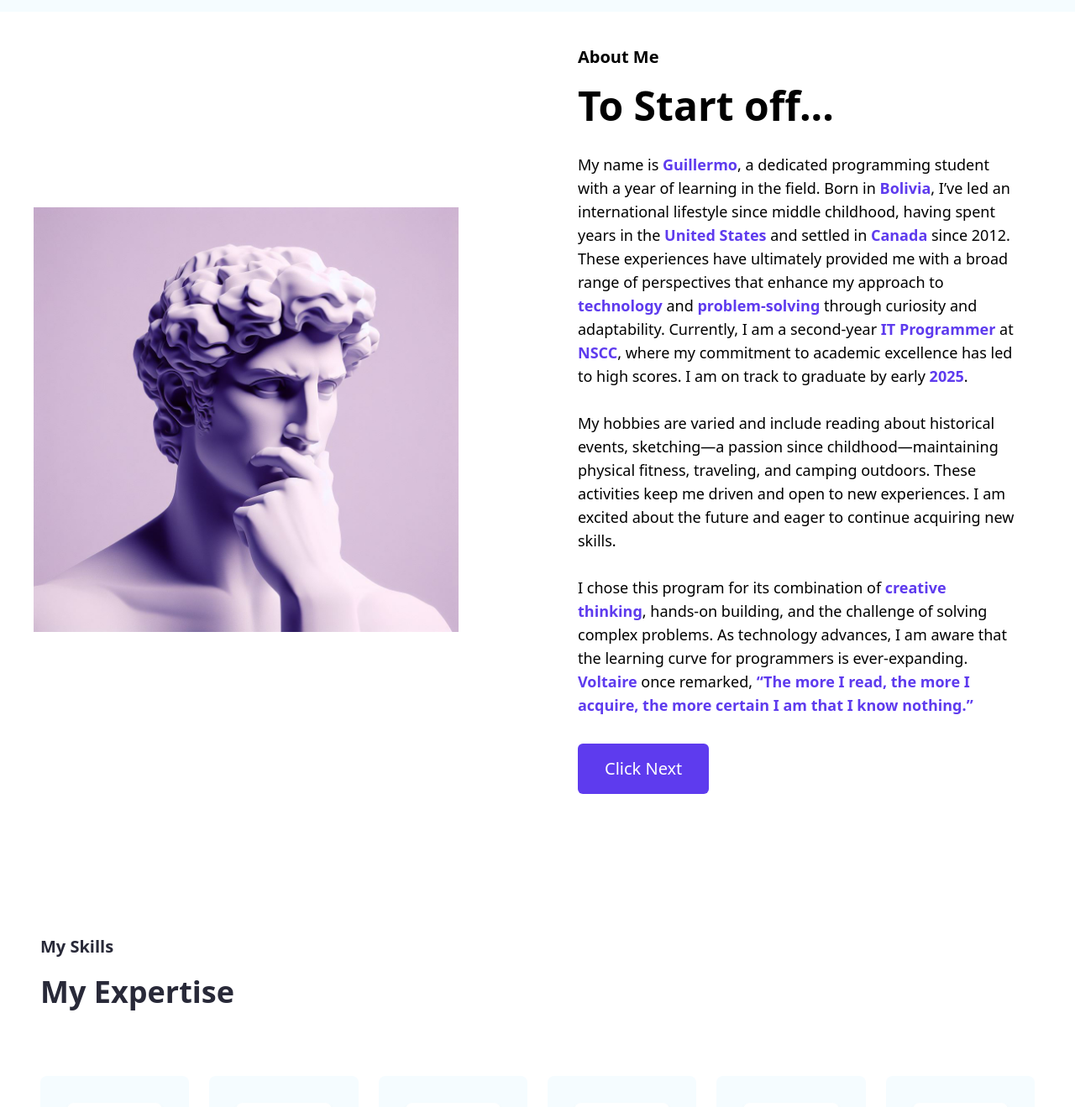
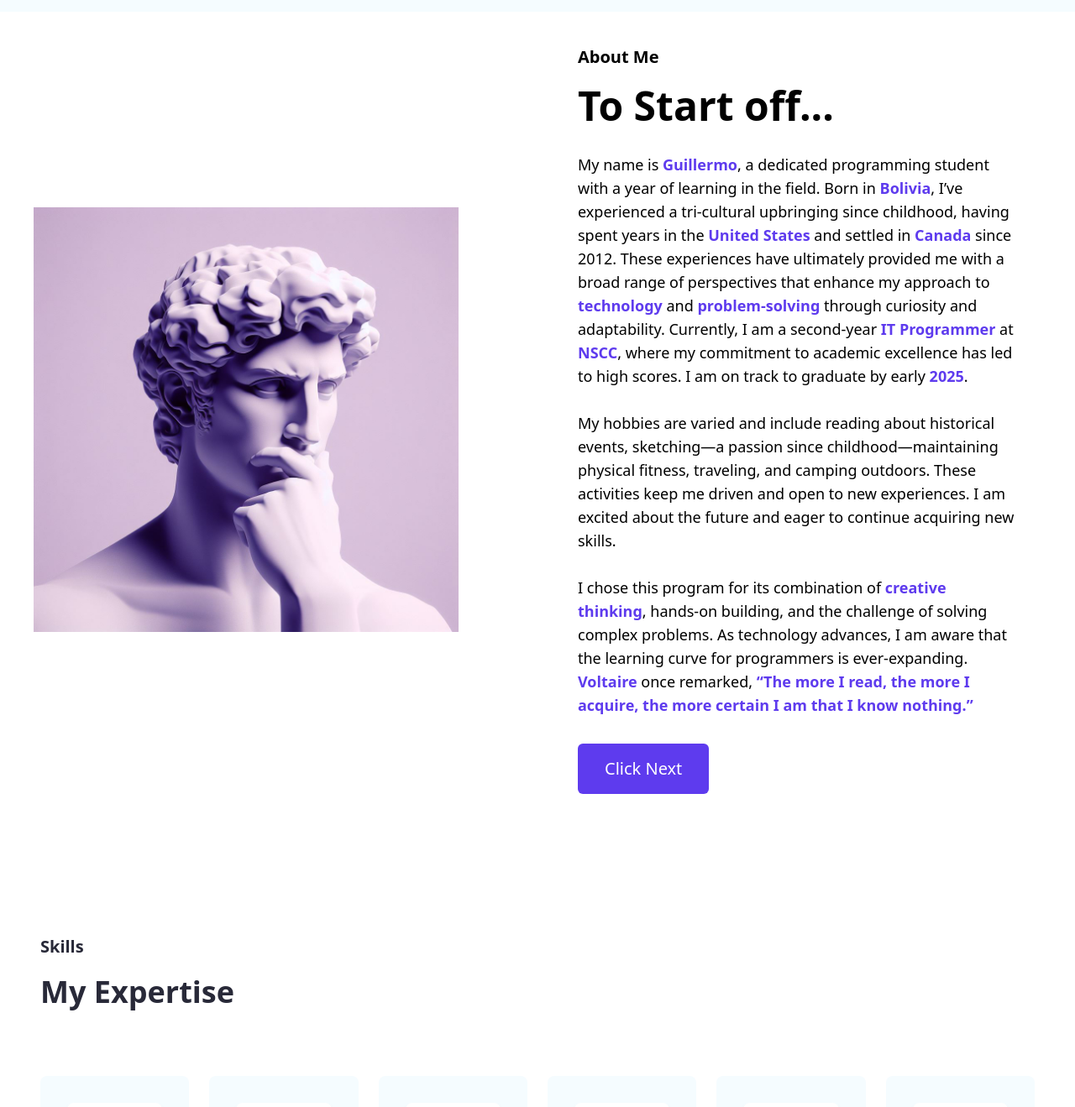
Before and after one commit to GuilleJI/react-portfolio-guillermo, a React (Vite) app: page / in a window 1280 px wide. Shown: the part 886-2205 px from the top of the page at 84% size. Built offline with nearby package versions, Linux system fonts and the light colour scheme.

Commit message:
Modifications arranged

```diff
--- a/src/components/About.jsx
+++ b/src/components/About.jsx
@@ -13,7 +13,7 @@ const About = () => {
                     <h2 className='md:text-5xl text-4xl font-bold'>To Start off...</h2>
                     <p className=' text-lg mt-8 md:pr-8 mb-8'>
                     My name is <strong className="text-primary">Guillermo</strong>, a dedicated programming student with a year of learning in the field.
-                    Born in <strong className="text-primary">Bolivia</strong>, I’ve led an international lifestyle since middle childhood, having spent years in the <strong className="text-primary">United States</strong> and settled in <strong className="text-primary">Canada</strong> since 2012.
+                    Born in <strong className="text-primary">Bolivia</strong>, I’ve experienced a tri-cultural upbringing since childhood, having spent years in the <strong className="text-primary">United States</strong> and settled in <strong className="text-primary">Canada</strong> since 2012.
                     These experiences have ultimately provided me with a broad range of perspectives that enhance my approach to <strong className="text-primary">technology</strong> and <strong className="text-primary">problem-solving</strong> through curiosity and adaptability.
                     Currently, I am a second-year <strong className="text-primary">IT Programmer</strong> at <strong className="text-primary">NSCC</strong>, where my commitment to academic excellence has led to high scores.
                     I am on track to graduate by early <strong className="text-primary">2025</strong>.
--- a/src/components/Navbar.jsx
+++ b/src/components/Navbar.jsx
@@ -136,6 +136,16 @@ const Navbar = () => {
                             Home
                         </Link>
                         <Link
+                            to="about"
+                            spy={true}
+                            activeClass="active"
+                            smooth={true}
+                            offset={-100}
+                            className="block py-2 px-4 cursor-pointer hover:text-gray-400"
+                        >
+                            About Me
+                        </Link>
+                        <Link
                             to="skills"
                             spy={true}
                             activeClass="active"
@@ -144,16 +154,6 @@ const Navbar = () => {
                             className="block py-2 px-4 cursor-pointer  hover:text-gray-400"
                         >
                             Skills
-                        </Link>
-                        <Link
-                            to="about"
-                            spy={true}
-                            activeClass="active"
-                            smooth={true}
-                            offset={-100}
-                            className="block py-2 px-4 cursor-pointer hover:text-gray-400"
-                        >
-                            About Me
                         </Link>
                         <Link
                             to="portfolio"
--- a/src/components/Skills.jsx
+++ b/src/components/Skills.jsx
@@ -19,7 +19,7 @@ const Skills = () => {
     return (
         <div className="lg:mx-12 mx-4 py-32" id="skills">
             <div className="text-headingColor mb-20">
-                <p className="text-xl font-semibold mb-5">My Skills</p>
+                <p className="text-xl font-semibold mb-5">Skills</p>
                 <h2 className="md:text 5xl text-4xl font-bold">My Expertise</h2>
             </div>
             {/* skills card */}
```
